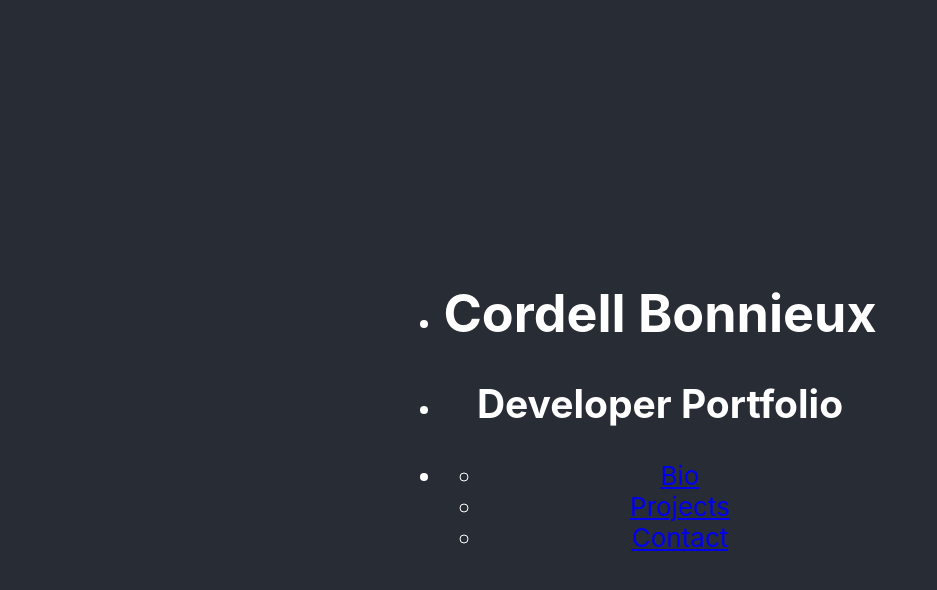
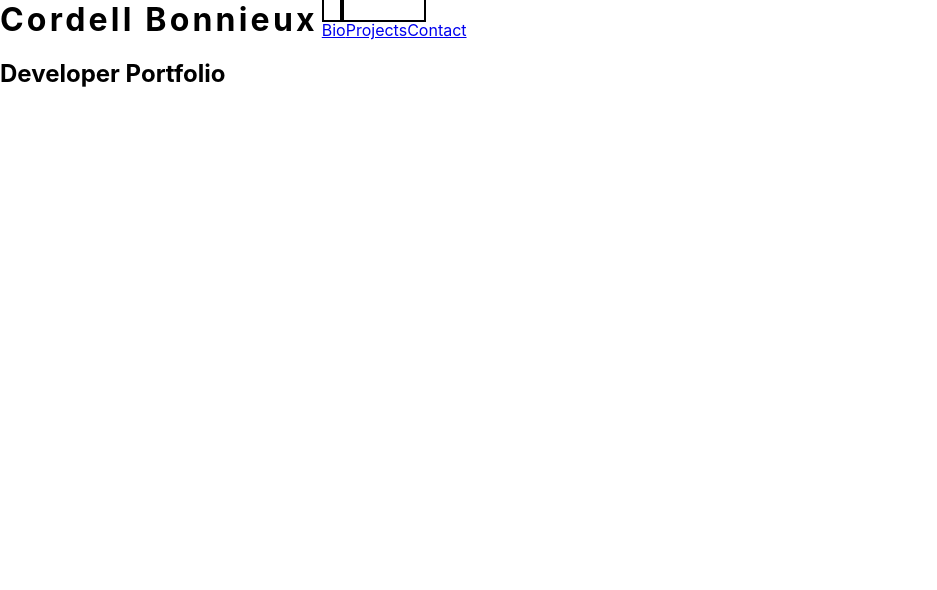
Before and after one commit to cordellbonnieux/portfolio, a React (Create React App) app: page / in a window 1280 px wide. Shown: the top 590 px of the page, without its empty margins (0-937 px from the left). Built offline with nearby package versions, Linux system fonts and the light colour scheme.

Commit message:
Building menu

```diff
--- a/src/App.css
+++ b/src/App.css
@@ -1,38 +1,56 @@
-.App {
-  text-align: center;
+header ul {
+  padding: 0;
+  margin: 0;
+  list-style: none;
+  display: flex;
+  flex-wrap: nowrap;
 }
 
-.App-logo {
-  height: 40vmin;
-  pointer-events: none;
+#hamburger {
+
 }
 
-@media (prefers-reduced-motion: no-preference) {
-  .App-logo {
-    animation: App-logo-spin infinite 20s linear;
-  }
+#hamburger span:first-child {
+  border: 2px solid #000;
 }
 
-.App-header {
-  background-color: #282c34;
-  min-height: 100vh;
-  display: flex;
-  flex-direction: column;
-  align-items: center;
-  justify-content: center;
-  font-size: calc(10px + 2vmin);
-  color: white;
+#hamburger span:first-child span {
+  border-bottom: 2px solid #000;
+  width: 2em;
+  margin: 1em;
 }
 
-.App-link {
-  color: #61dafb;
+#navigation ul {
+  flex-wrap: wrap;
 }
 
-@keyframes App-logo-spin {
-  from {
-    transform: rotate(0deg);
-  }
-  to {
-    transform: rotate(360deg);
-  }
+.hide {
+
 }
+
+.show {
+  display: block;
+}
+
+h1.typewriter {
+  overflow: hidden;
+  border-right: .15em solid orange;
+  white-space: nowrap;
+  margin: 0 auto;
+  letter-spacing: .1em;
+  animation:
+    typing 3.5s steps(16, end),
+    blink-caret .75s step-end infinite;
+}
+
+/* The typing effect */
+@keyframes typing {
+  from { width: 0 }
+  to { width: 100% }
+}
+
+/* The typewriter cursor effect */
+@keyframes blink-caret {
+  from, to { border-color: transparent }
+  50% { border-color: orange; }
+}
--- a/src/App.js
+++ b/src/App.js
@@ -1,38 +1,10 @@
-import logo from './logo.svg';
+import Header from './Header'
 import './App.css';
 
 function App() {
   return (
     <div className="App">
-      <header className="App-header">
-        <ul>
-          <li>
-            <h1>
-              Cordell Bonnieux
-            </h1>
-          </li>
-          <li>
-            <h2>
-              Developer Portfolio
-            </h2>
-          </li>
-          <li>
-            <nav>
-              <ul>
-                <li>
-                  <a href="#">Bio</a>
-                </li>
-                <li>
-                  <a href="#">Projects</a>
-                </li>
-                <li>
-                  <a href="#">Contact</a>
-                </li>
-              </ul>
-            </nav>
-          </li>
-        </ul>
-      </header>
+      <Header />
       <main>
 
       </main>
--- /dev/null
+++ b/src/Header.js
@@ -0,0 +1,38 @@
+export default function Header() {
+    return (
+        <header className="App-header">
+            <ul>
+                <li>
+                    <h1 className="typewriter">
+                        Cordell Bonnieux
+                    </h1>
+                    <h2>
+                        Developer Portfolio
+                    </h2>
+                </li>
+                <li id="navigation">
+                    <nav>
+                    <div id="hamburger">
+                        <span>
+                        <span></span>
+                        <span></span>
+                        <span></span>
+                        </span>
+                    </div>
+                    <ul>
+                        <li>
+                        <a href="#">Bio</a>
+                        </li>
+                        <li>
+                        <a href="#">Projects</a>
+                        </li>
+                        <li>
+                        <a href="#">Contact</a>
+                        </li>
+                    </ul>
+                    </nav>
+                </li>
+            </ul>
+        </header>
+    )
+}
```
